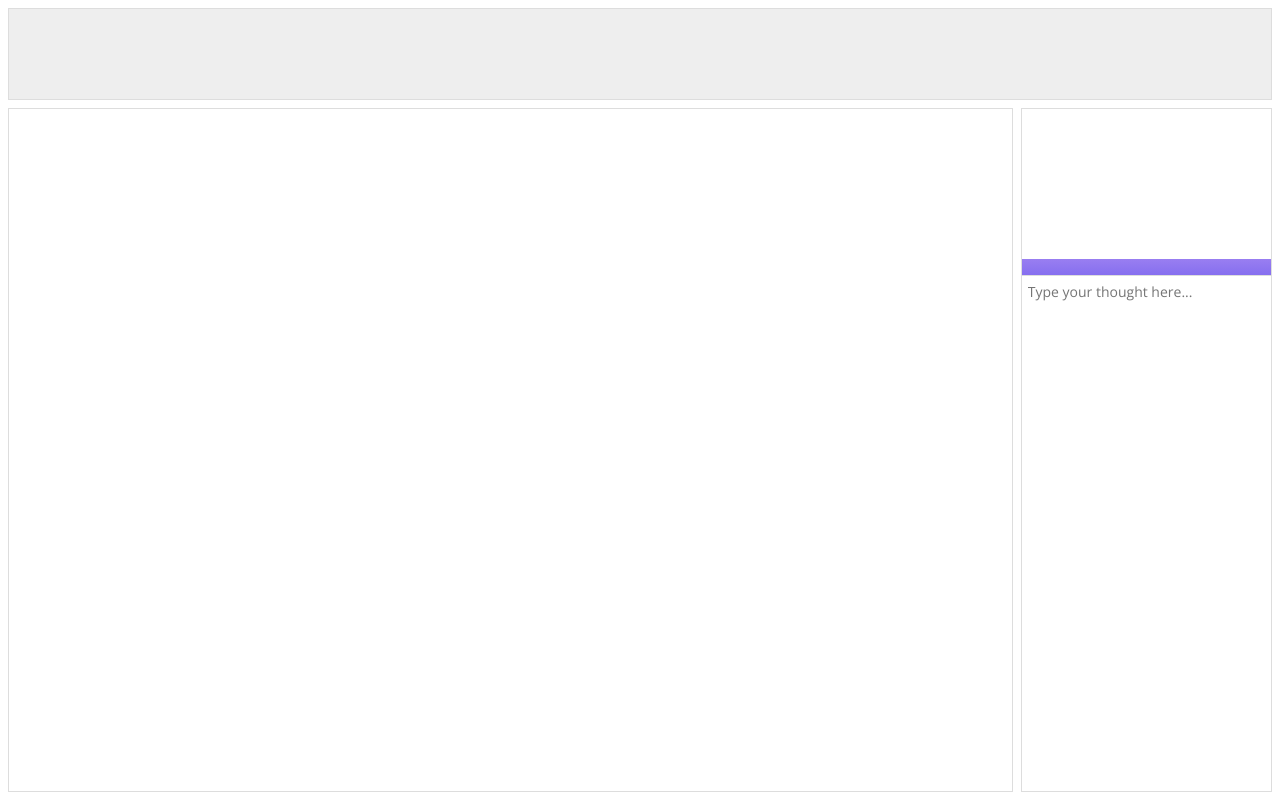
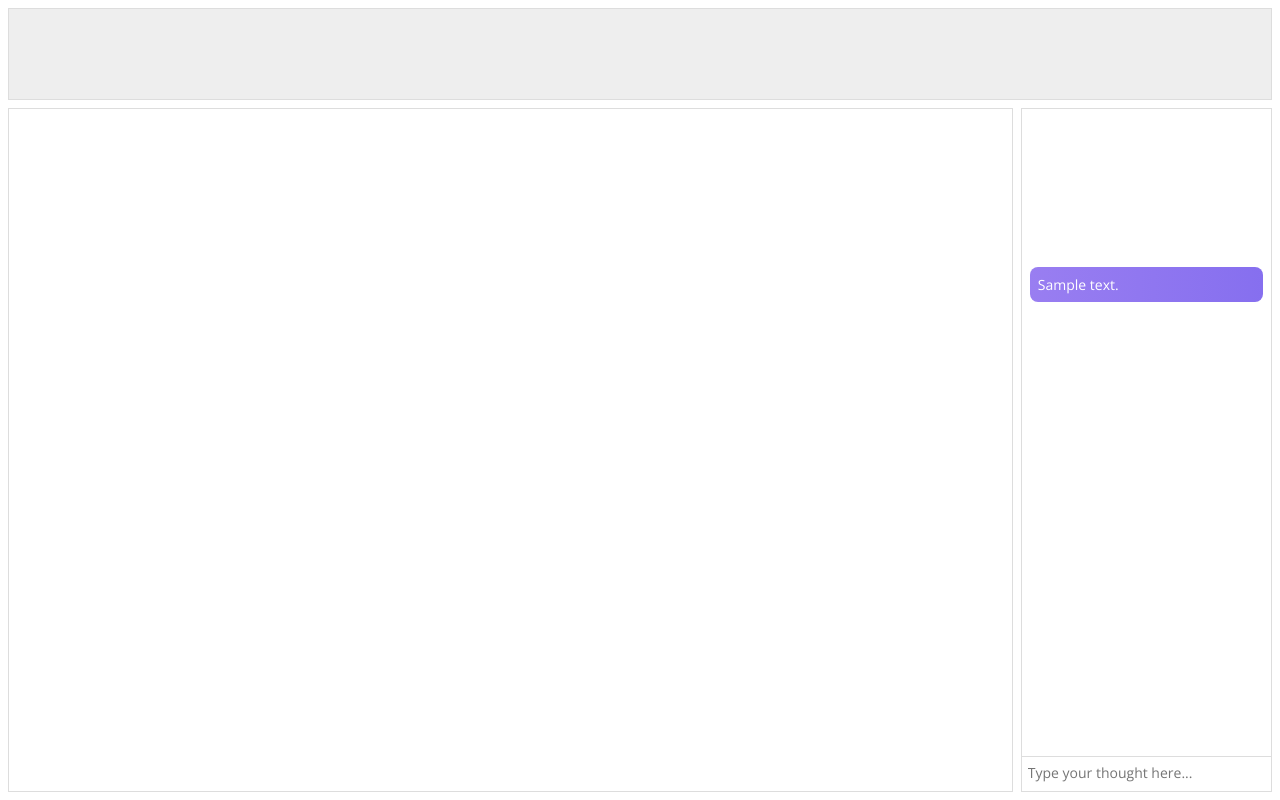
Before and after one commit to ZSTI-Brains/draw-and-guess, a PHP site: page / in a window 1280 px wide. Run offline with PHP 8.4, Linux system fonts and the light colour scheme; tables that the repository leaves empty or names only in its code hold one stand-in row (values such as "Sample post").

Commit message:
Changed PHP files

```diff
--- a/get-message.php
+++ b/get-message.php
@@ -16,7 +16,7 @@
 
         echo json_encode($msg);*/
         while ($row = $result->fetch_assoc())
-            echo "<div class=\"chat-message\"" . $row["message"] . "</div>";
+            echo "<div class=\"chat-message\">" . $row["message"] . "</div>";
     }
 
     $mysqli->close();
--- a/style.css
+++ b/style.css
@@ -61,11 +61,19 @@ main .row.main > div:last-child {
 
 #chat-messages-container {
     height: calc(100% - 35px);
+    padding: .8rem;
 }
 
 #chat-messages-container .chat-message {
     padding: .8rem;
-    background: linear-gradient(#997ef1, #866fef);
+    background: linear-gradient(to right, #997ef1, #866fef);
+    color: white;
+    font: 1.4rem 'Open Sans';
+    border-radius: .8rem;
+}
+
+#chat-messages-container .chat-message:not(:last-child) {
+    margin-bottom: 1.2rem;
 }
 
 #chat-input-container input {
```
